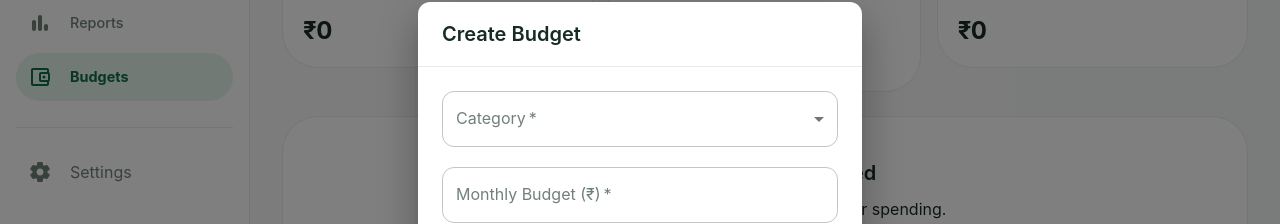
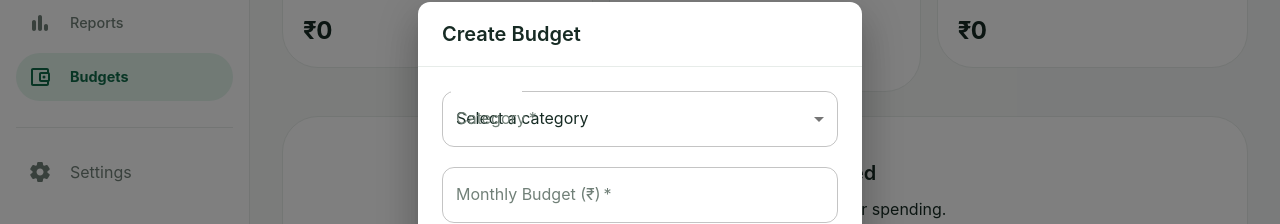
Before and after one commit to Yashtagad12/Expense-Tracker, a React (Vite) app: page /budgets in a window 1280 px wide. Both pictures are taken after a click on the button "Create Budget". Shown: the part 245-469 px from the top of the page. Built offline with nearby package versions, Linux system fonts and the light colour scheme.

Commit message:
Solved category listing issue in dialog

```diff
--- a/src/components/budgets/BudgetDialog.jsx
+++ b/src/components/budgets/BudgetDialog.jsx
@@ -107,6 +107,10 @@ function BudgetDialogForm({
                                 labelId="budget-category-label"
                                 label="Category"
                                 value={category}
+                                displayEmpty
+                                renderValue={(selected) =>
+                                    selected || "Select a category"
+                                }
                                 disabled={Boolean(editingBudget)}
                                 onChange={(event) => {
                                     setCategory(event.target.value);
@@ -116,6 +120,9 @@ function BudgetDialogForm({
                                     }));
                                 }}
                             >
+                                <MenuItem value="" disabled>
+                                    Select a category
+                                </MenuItem>
                                 {availableCategories.map((item) => (
                                     <MenuItem key={item} value={item}>
                                         {item}
```
